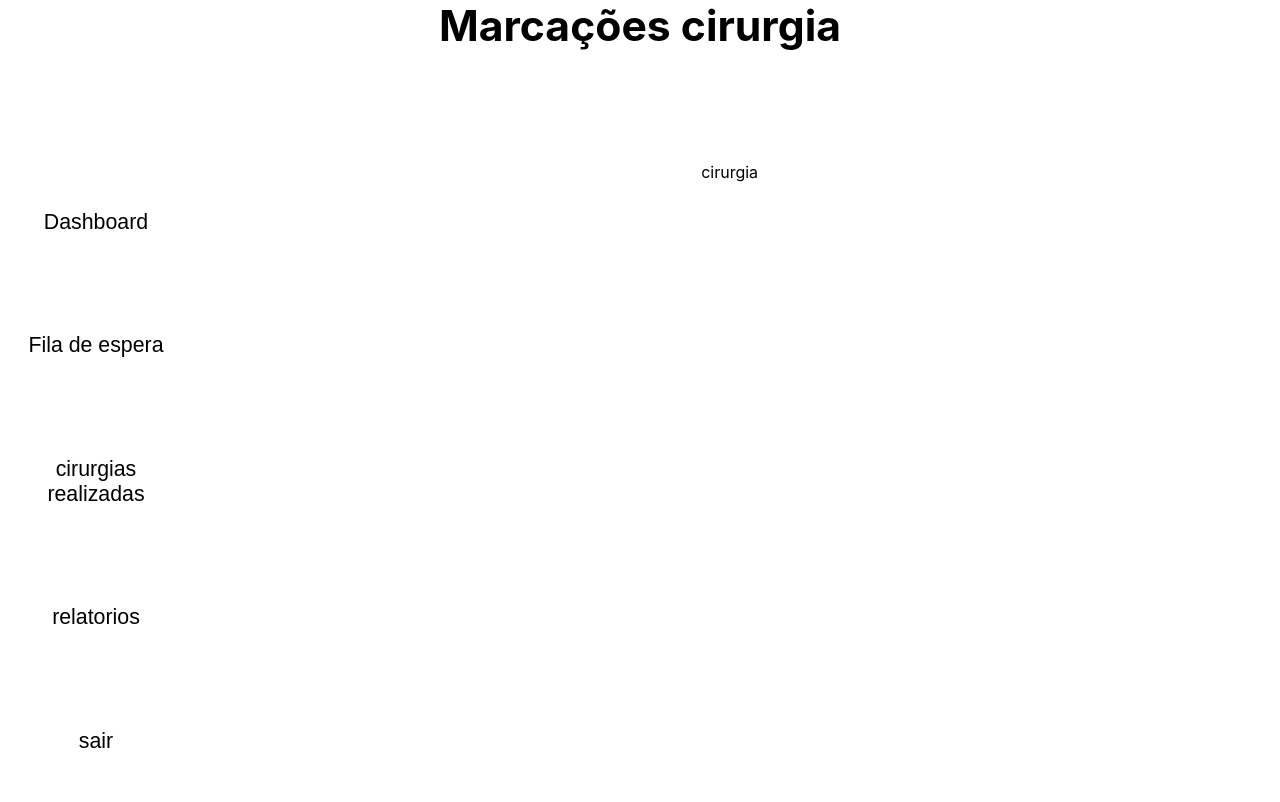
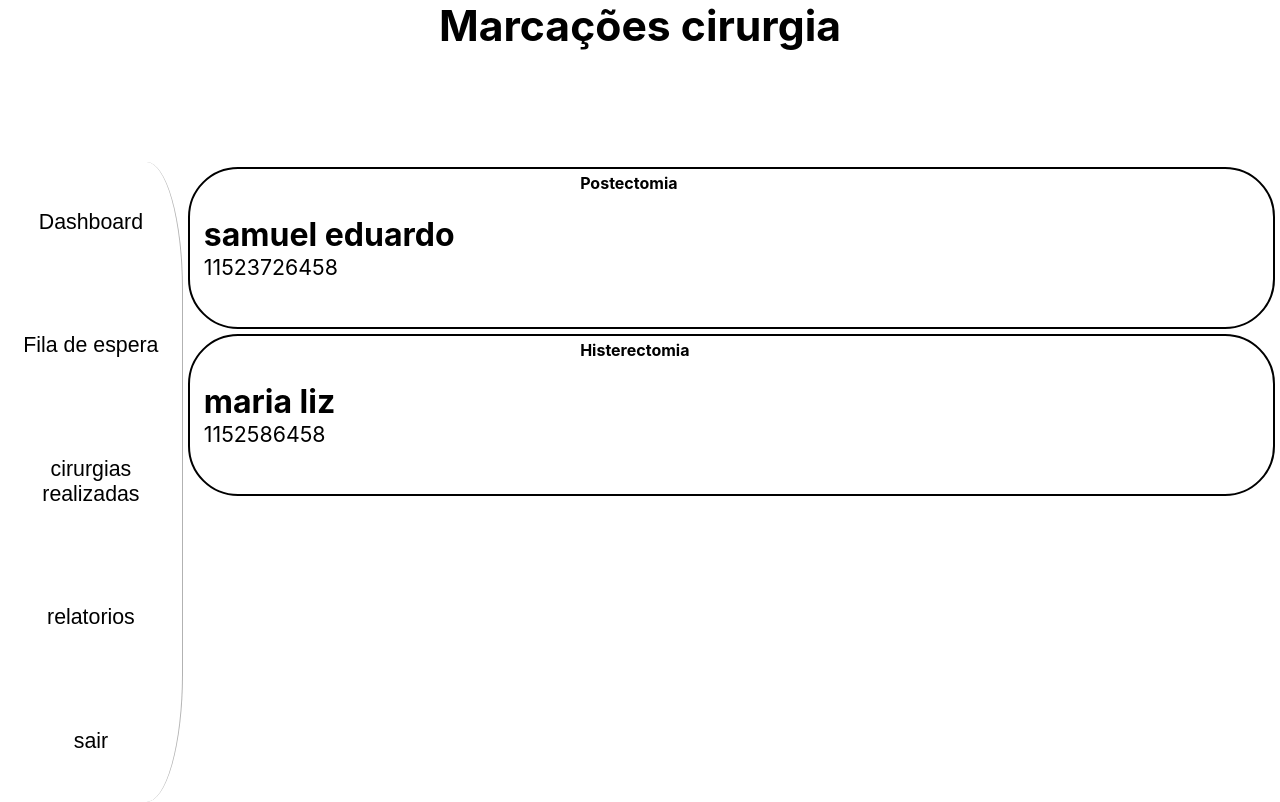
Before and after one commit to samuel-lino/controle-de-cirurgias, a React (Create React App) app: page / in a window 1280 px wide. Built offline with nearby package versions, Linux system fonts and the light colour scheme.

Commit message:
construindo card cirurgia

```diff
--- a/src/modelos/card_cirurgia/card_cirurgia.css
+++ b/src/modelos/card_cirurgia/card_cirurgia.css
@@ -1,3 +1,27 @@
 .card{
     width: 84vw;
+    height: 150px;
+    display: flex;
+    flex-direction: row;
+    border: 2px solid black;
+    margin: 5px;
+    border-radius: 50px;
+    padding: 4px;
 }
+
+h5{
+    font-size: 24pt;
+}
+
+p{
+    font-size: 16pt ;
+}
+.dadospessoais{
+    width: 35%;
+    height: 100%;
+    display: flex;
+    flex-direction: column;
+    justify-content: center;
+    align-items: start;
+    margin-left: 10px;
+}
--- a/src/modelos/card_cirurgia/card_cirurgia.js
+++ b/src/modelos/card_cirurgia/card_cirurgia.js
@@ -1,8 +1,14 @@
 import "./card_cirurgia.css";
 
-function CardCirurgia(){
+function CardCirurgia(props){
     return(<div className="card">
-        cirurgia
+        <div className="dadospessoais">
+            <h5>{props.nome}</h5>
+            <p>{props.cpf}</p>
+        </div>
+        <div className="infocirurgia">
+            <h4 className="tipocirurgia">{props.tipocirurgia}</h4>
+        </div>
     </div>)
 }
 
--- a/src/modelos/fila_de_espera/fila_de_espera.js
+++ b/src/modelos/fila_de_espera/fila_de_espera.js
@@ -1,9 +1,18 @@
 import "./filadeespera.css";
 import CardCirurgia from "../card_cirurgia/card_cirurgia";
 
+const cirurgias = [{"nome":"samuel eduardo", "cpf":"11523726458", "tipocirurgia": "Postectomia"}, {"nome":"maria liz", "cpf":"1152586458", "tipocirurgia": "Histerectomia"}]
+
+
 function FilaDeEspera(){
     return(<div className="filadeespera">
-        <CardCirurgia/>
+        <ul className="listacirurgia">
+            {cirurgias.map((cirurgia, index)=>(
+                <li key={index}>
+                    <CardCirurgia nome={cirurgia.nome} cpf={cirurgia.cpf} tipocirurgia={cirurgia.tipocirurgia}/>
+                </li>
+            ))}
+        </ul>
     </div>)
 }
 
--- a/src/modelos/fila_de_espera/filadeespera.css
+++ b/src/modelos/fila_de_espera/filadeespera.css
@@ -1,4 +1,10 @@
 .filadeespera{
     width: 100%;
     height: 100%;
+    display: flex;
 }
+
+li{
+    list-style: none;
+
+}
--- a/src/modelos/menu_lateral/menulateral.css
+++ b/src/modelos/menu_lateral/menulateral.css
@@ -9,6 +9,8 @@
     flex-direction: column;
     justify-content:space-around;
     height: 80vh;
+    border-right: 1.5px solid rgba(0, 0, 0, 0.3);
+    border-radius: 20%;
 }
 
 .menulist{
```
